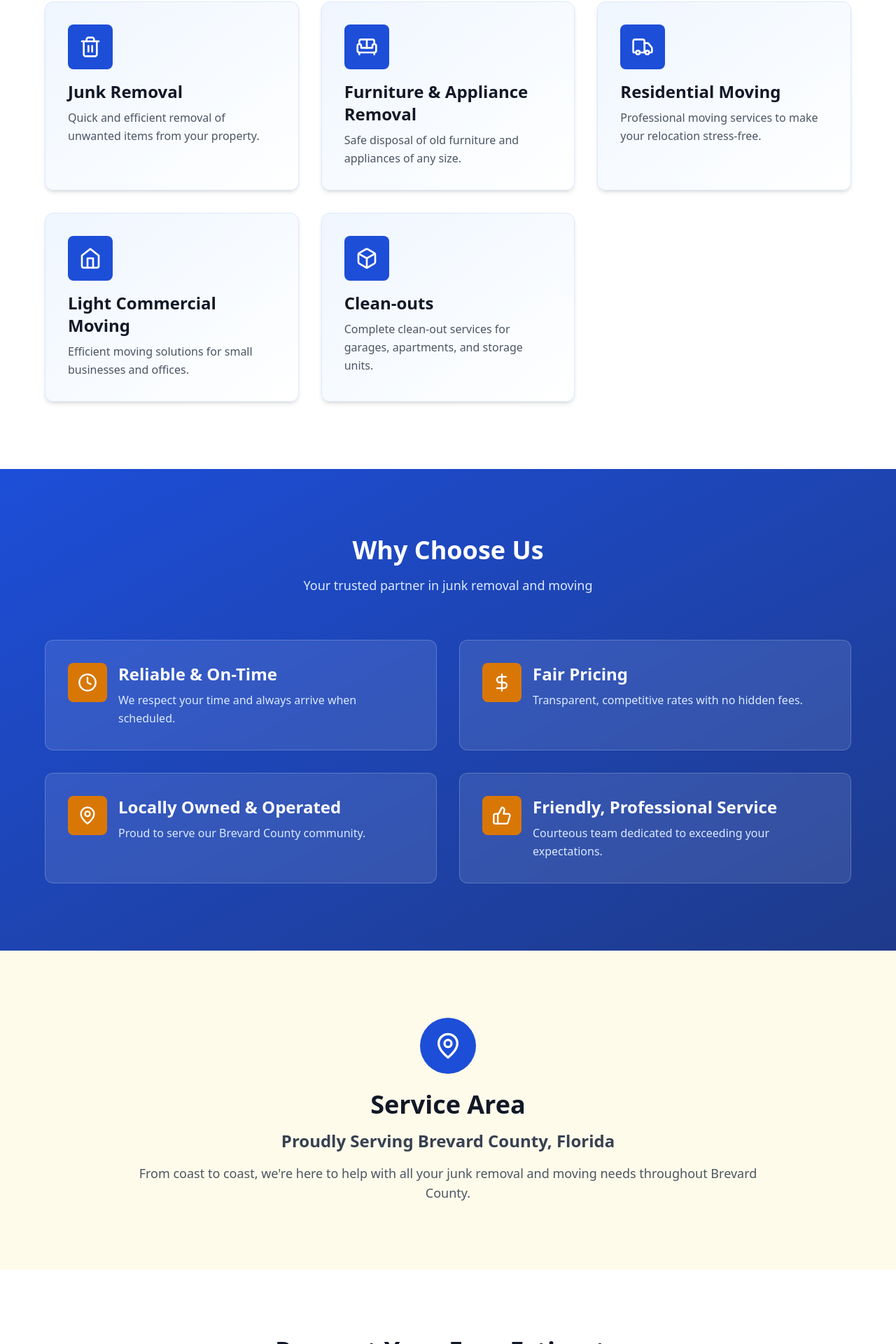
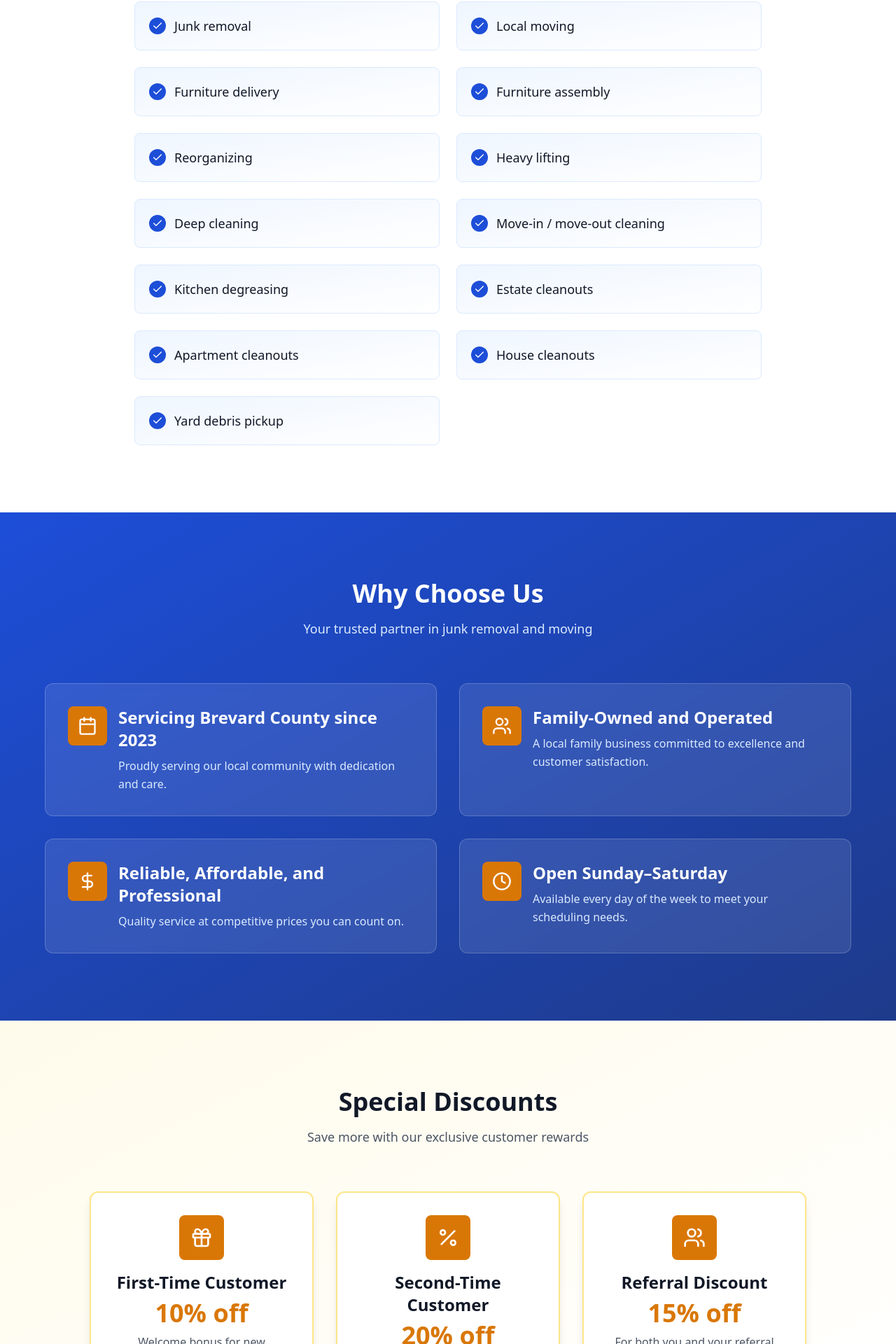
Before and after one commit to DoubleB00/Hand-E-Service, a React (Vite) app: page / in a window 1280 px wide. Shown: the part 1214-3134 px from the top of the page at 70% size. Built offline with nearby package versions, Linux system fonts and the light colour scheme.

Commit message:
Updated App.tsx

```diff
--- a/src/App.tsx
+++ b/src/App.tsx
@@ -2,6 +2,8 @@ import Header from './components/Header';
 import Hero from './components/Hero';
 import Services from './components/Services';
 import WhyChooseUs from './components/WhyChooseUs';
+import Discounts from './components/Discounts';
+import Pricing from './components/Pricing';
 import ServiceArea from './components/ServiceArea';
 import Contact from './components/Contact';
 import Footer from './components/Footer';
@@ -14,6 +16,8 @@ function App() {
         <Hero />
         <Services />
         <WhyChooseUs />
+        <Discounts />
+        <Pricing />
         <ServiceArea />
         <Contact />
       </main>
--- /dev/null
+++ b/src/components/Discounts.tsx
@@ -0,0 +1,65 @@
+import { Percent, Gift, Users } from 'lucide-react';
+
+const discounts = [
+  {
+    icon: Gift,
+    title: 'First-Time Customer',
+    discount: '10% off',
+    description: 'Welcome bonus for new customers',
+  },
+  {
+    icon: Percent,
+    title: 'Second-Time Customer',
+    discount: '20% off',
+    description: 'Thank you for coming back',
+  },
+  {
+    icon: Users,
+    title: 'Referral Discount',
+    discount: '15% off',
+    description: 'For both you and your referral',
+  },
+];
+
+export default function Discounts() {
+  return (
+    <section className="py-16 md:py-24 bg-gradient-to-br from-amber-50 to-white">
+      <div className="container mx-auto px-4">
+        <div className="max-w-5xl mx-auto">
+          <h2 className="text-3xl md:text-4xl font-bold text-center text-gray-900 mb-4">
+            Special Discounts
+          </h2>
+          <p className="text-center text-gray-600 mb-12 md:mb-16 text-lg">
+            Save more with our exclusive customer rewards
+          </p>
+          <div className="grid grid-cols-1 md:grid-cols-3 gap-6 md:gap-8">
+            {discounts.map((discount, index) => {
+              const Icon = discount.icon;
+              return (
+                <div
+                  key={index}
+                  className="bg-white p-6 md:p-8 rounded-xl shadow-lg hover:shadow-xl transition-shadow border-2 border-amber-200"
+                >
+                  <div className="bg-amber-600 w-14 h-14 md:w-16 md:h-16 rounded-lg flex items-center justify-center mb-4 mx-auto">
+                    <Icon className="w-7 h-7 md:w-8 md:h-8 text-white" />
+                  </div>
+                  <div className="text-center">
+                    <h3 className="text-xl md:text-2xl font-bold text-gray-900 mb-2">
+                      {discount.title}
+                    </h3>
+                    <div className="text-3xl md:text-4xl font-bold text-amber-600 mb-2">
+                      {discount.discount}
+                    </div>
+                    <p className="text-gray-600 leading-relaxed">
+                      {discount.description}
+                    </p>
+                  </div>
+                </div>
+              );
+            })}
+          </div>
+        </div>
+      </div>
+    </section>
+  );
+}
--- /dev/null
+++ b/src/components/Pricing.tsx
@@ -0,0 +1,93 @@
+import { Truck, Package } from 'lucide-react';
+
+const loadSizes = [
+  { size: 'Minimum pickup', price: '$50–$75' },
+  { size: 'Quarter load', price: '$100–$150' },
+  { size: 'Half load', price: '$200–$250' },
+  { size: '3/4 load', price: '$300–$350' },
+  { size: 'Full load', price: '$400–$600' },
+];
+
+const itemPickups = [
+  { size: 'Small items', price: '$50 minimum' },
+  { size: 'Medium items', price: '$75 minimum' },
+  { size: 'Large items', price: '$100 minimum' },
+  { size: 'Heavy items', price: '$200 minimum' },
+];
+
+export default function Pricing() {
+  return (
+    <section className="py-16 md:py-24 bg-white">
+      <div className="container mx-auto px-4">
+        <div className="max-w-6xl mx-auto">
+          <h2 className="text-3xl md:text-4xl font-bold text-center text-gray-900 mb-4">
+            Pricing
+          </h2>
+          <p className="text-center text-gray-600 mb-12 md:mb-16 text-lg">
+            Transparent, competitive rates with no hidden fees
+          </p>
+
+          <div className="grid grid-cols-1 lg:grid-cols-2 gap-8 md:gap-12">
+            <div className="bg-gradient-to-br from-blue-50 to-white p-6 md:p-8 rounded-xl shadow-lg border-2 border-blue-200">
+              <div className="flex items-center justify-center gap-3 mb-6">
+                <div className="bg-blue-700 w-12 h-12 md:w-14 md:h-14 rounded-lg flex items-center justify-center">
+                  <Truck className="w-6 h-6 md:w-7 md:h-7 text-white" />
+                </div>
+                <h3 className="text-2xl md:text-3xl font-bold text-gray-900">
+                  Load Size Pricing
+                </h3>
+              </div>
+              <div className="space-y-4">
+                {loadSizes.map((item, index) => (
+                  <div
+                    key={index}
+                    className="flex justify-between items-center p-4 bg-white rounded-lg border border-blue-100"
+                  >
+                    <span className="text-gray-900 font-semibold text-base md:text-lg">
+                      {item.size}
+                    </span>
+                    <span className="text-blue-700 font-bold text-lg md:text-xl">
+                      {item.price}
+                    </span>
+                  </div>
+                ))}
+              </div>
+            </div>
+
+            <div className="bg-gradient-to-br from-amber-50 to-white p-6 md:p-8 rounded-xl shadow-lg border-2 border-amber-200">
+              <div className="flex items-center justify-center gap-3 mb-6">
+                <div className="bg-amber-600 w-12 h-12 md:w-14 md:h-14 rounded-lg flex items-center justify-center">
+                  <Package className="w-6 h-6 md:w-7 md:h-7 text-white" />
+                </div>
+                <h3 className="text-2xl md:text-3xl font-bold text-gray-900">
+                  Item Pickup Pricing
+                </h3>
+              </div>
+              <div className="space-y-4">
+                {itemPickups.map((item, index) => (
+                  <div
+                    key={index}
+                    className="flex justify-between items-center p-4 bg-white rounded-lg border border-amber-100"
+                  >
+                    <span className="text-gray-900 font-semibold text-base md:text-lg">
+                      {item.size}
+                    </span>
+                    <span className="text-amber-600 font-bold text-lg md:text-xl">
+                      {item.price}
+                    </span>
+                  </div>
+                ))}
+              </div>
+            </div>
+          </div>
+
+          <div className="mt-8 text-center">
+            <p className="text-gray-600 text-base md:text-lg">
+              Call or text for a free estimate: <span className="font-bold text-blue-700 text-xl">321-291-9480</span>
+            </p>
+          </div>
+        </div>
+      </div>
+    </section>
+  );
+}
--- a/src/components/Services.tsx
+++ b/src/components/Services.tsx
@@ -1,62 +1,46 @@
-import { Trash2, Sofa, Truck, Home, Box } from 'lucide-react';
+import { Check } from 'lucide-react';
 
 const services = [
-  {
-    icon: Trash2,
-    title: 'Junk Removal',
-    description: 'Quick and efficient removal of unwanted items from your property.',
-  },
-  {
-    icon: Sofa,
-    title: 'Furniture & Appliance Removal',
-    description: 'Safe disposal of old furniture and appliances of any size.',
-  },
-  {
-    icon: Truck,
-    title: 'Residential Moving',
-    description: 'Professional moving services to make your relocation stress-free.',
-  },
-  {
-    icon: Home,
-    title: 'Light Commercial Moving',
-    description: 'Efficient moving solutions for small businesses and offices.',
-  },
-  {
-    icon: Box,
-    title: 'Clean-outs',
-    description: 'Complete clean-out services for garages, apartments, and storage units.',
-  },
+  'Junk removal',
+  'Local moving',
+  'Furniture delivery',
+  'Furniture assembly',
+  'Reorganizing',
+  'Heavy lifting',
+  'Deep cleaning',
+  'Move-in / move-out cleaning',
+  'Kitchen degreasing',
+  'Estate cleanouts',
+  'Apartment cleanouts',
+  'House cleanouts',
+  'Yard debris pickup',
 ];
 
 export default function Services() {
   return (
     <section className="py-16 md:py-24 bg-white">
       <div className="container mx-auto px-4">
-        <div className="max-w-6xl mx-auto">
+        <div className="max-w-4xl mx-auto">
           <h2 className="text-3xl md:text-4xl font-bold text-center text-gray-900 mb-4">
-            Our Services
+            Services We Offer
           </h2>
           <p className="text-center text-gray-600 mb-12 md:mb-16 text-lg">
             Professional solutions for all your junk removal and moving needs
           </p>
-          <div className="grid grid-cols-1 md:grid-cols-2 lg:grid-cols-3 gap-6 md:gap-8">
-            {services.map((service, index) => {
-              const Icon = service.icon;
-              return (
-                <div
-                  key={index}
-                  className="bg-gradient-to-br from-blue-50 to-white p-6 md:p-8 rounded-xl shadow-md hover:shadow-xl transition-shadow border border-blue-100"
-                >
-                  <div className="bg-blue-700 w-14 h-14 md:w-16 md:h-16 rounded-lg flex items-center justify-center mb-4">
-                    <Icon className="w-7 h-7 md:w-8 md:h-8 text-white" />
-                  </div>
-                  <h3 className="text-xl md:text-2xl font-bold text-gray-900 mb-2">
-                    {service.title}
-                  </h3>
-                  <p className="text-gray-600 leading-relaxed">{service.description}</p>
+          <div className="grid grid-cols-1 md:grid-cols-2 gap-4 md:gap-6">
+            {services.map((service, index) => (
+              <div
+                key={index}
+                className="flex items-start gap-3 bg-gradient-to-br from-blue-50 to-white p-4 md:p-5 rounded-lg border border-blue-100 hover:shadow-md transition-shadow"
+              >
+                <div className="bg-blue-700 w-6 h-6 rounded-full flex items-center justify-center flex-shrink-0 mt-0.5">
+                  <Check className="w-4 h-4 text-white" />
                 </div>
-              );
-            })}
+                <span className="text-gray-900 text-base md:text-lg font-medium">
+                  {service}
+                </span>
+              </div>
+            ))}
           </div>
         </div>
       </div>
--- a/src/components/WhyChooseUs.tsx
+++ b/src/components/WhyChooseUs.tsx
@@ -1,25 +1,25 @@
-import { Clock, DollarSign, MapPin, ThumbsUp } from 'lucide-react';
+import { Calendar, Users, DollarSign, Clock } from 'lucide-react';
 
 const features = [
   {
-    icon: Clock,
-    title: 'Reliable & On-Time',
-    description: 'We respect your time and always arrive when scheduled.',
+    icon: Calendar,
+    title: 'Servicing Brevard County since 2023',
+    description: 'Proudly serving our local community with dedication and care.',
+  },
+  {
+    icon: Users,
+    title: 'Family-Owned and Operated',
+    description: 'A local family business committed to excellence and customer satisfaction.',
   },
   {
     icon: DollarSign,
-    title: 'Fair Pricing',
-    description: 'Transparent, competitive rates with no hidden fees.',
+    title: 'Reliable, Affordable, and Professional',
+    description: 'Quality service at competitive prices you can count on.',
   },
   {
-    icon: MapPin,
-    title: 'Locally Owned & Operated',
-    description: 'Proud to serve our Brevard County community.',
-  },
-  {
-    icon: ThumbsUp,
-    title: 'Friendly, Professional Service',
-    description: 'Courteous team dedicated to exceeding your expectations.',
+    icon: Clock,
+    title: 'Open Sunday–Saturday',
+    description: 'Available every day of the week to meet your scheduling needs.',
   },
 ];
 
```
